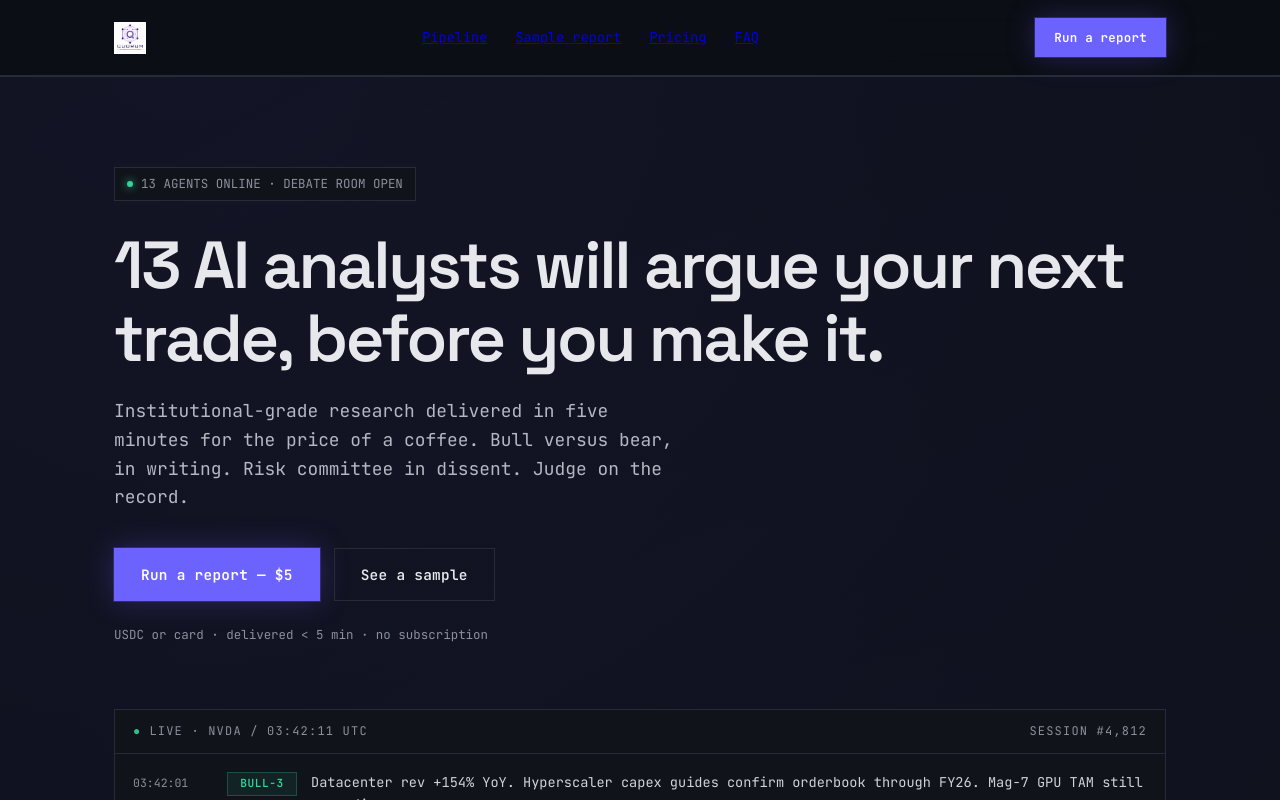
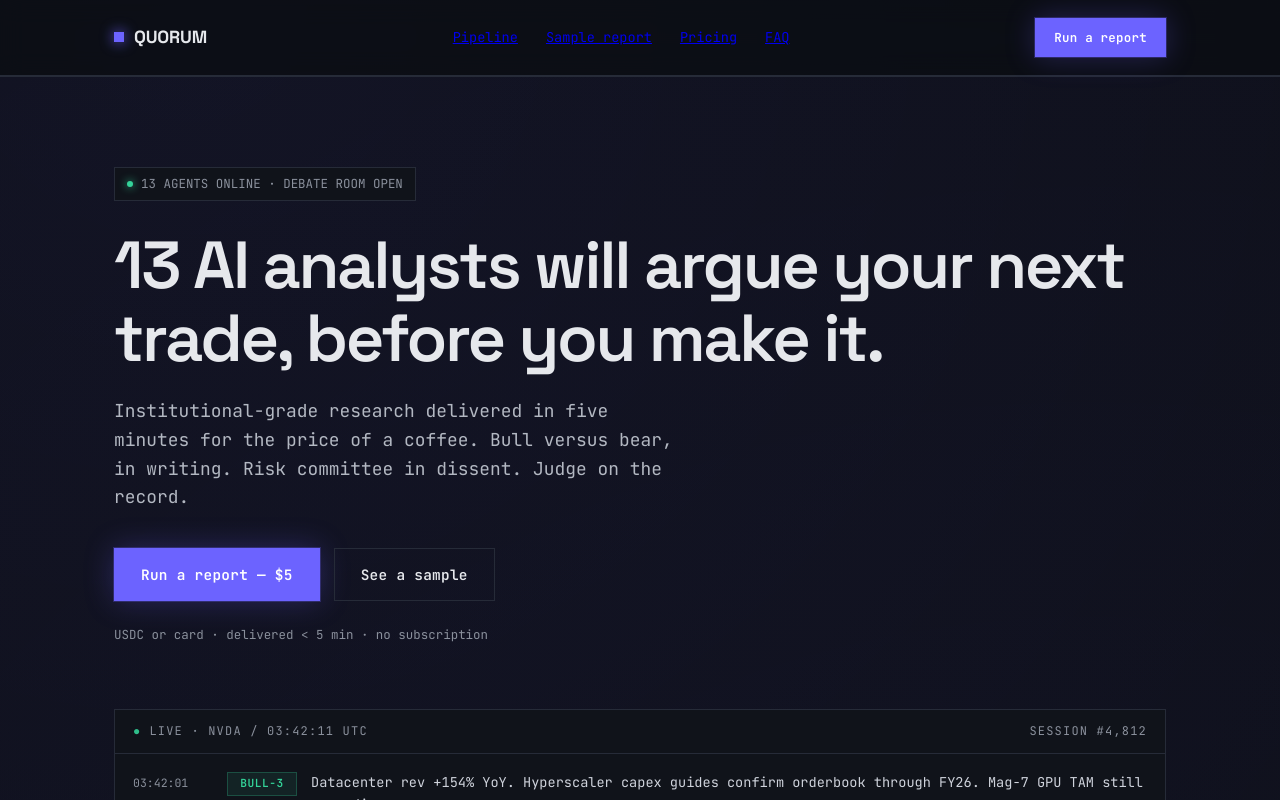
Before and after one commit to nishnarudkar/Quorum---Multi-Agent-LLM-Trading-Framework, a Next.js app in the folder frontend/: page / in a window 1280 px wide. Shown: the top 800 px of the page. Built offline with nearby package versions, Linux system fonts and the light colour scheme; no server answers.

Commit message:
style: revert image-based branding to original text-based logo

```diff
--- a/frontend/app/page.tsx
+++ b/frontend/app/page.tsx
@@ -68,8 +68,8 @@ export default function LandingPage() {
                     border-bottom: 1px solid var(--line);
                 }
                 .nav-inner { display: flex; align-items: center; justify-content: space-between; padding: 18px 24px; max-width: 1100px; margin: 0 auto; }
-                .logo { display: flex; align-items: center; gap: 10px; }
-                .logo-img { height: 32px; width: auto; object-fit: contain; }
+                .logo { display: flex; align-items: center; gap: 10px; font-family: 'Space Grotesk'; font-weight: 700; font-size: 1.1rem; letter-spacing: -0.01em; }
+                .logo-dot { width: 10px; height: 10px; background: var(--accent); box-shadow: 0 0 14px var(--accent); display: inline-block; }
                 .nav-links { display: flex; gap: 28px; font-size: .85rem; color: var(--muted); }
                 .nav-links a:hover { color: var(--text); }
                 @media(max-width: 720px) { .nav-links { display: none; } }
@@ -228,9 +228,7 @@ export default function LandingPage() {
 
             <header className="nav">
                 <div className="nav-inner">
-                    <div className="logo">
-                        <img src="/assets/Quorum_logo.png" alt="Quorum" className="logo-img" />
-                    </div>
+                    <div className="logo"><span className="logo-dot"></span>QUORUM</div>
                     <nav className="nav-links">
                         <a href="#how">Pipeline</a>
                         <a href="#sample">Sample report</a>
@@ -447,9 +445,7 @@ export default function LandingPage() {
 
             <footer>
                 <div className="wrap foot-inner">
-                    <div className="logo">
-                        <img src="/assets/Quorum_logo.png" alt="Quorum" className="logo-img" />
-                    </div>
+                    <div className="logo"><span className="logo-dot"></span>QUORUM</div>
                     <div>The glass-box research firm · © <span id="y">2025</span></div>
                     <div>Not financial advice. Markets are risky. Read the transcript.</div>
                 </div>
```
Also changed, not shown: frontend/app/report/page.tsx (+3 -8 lines), 1 other file (tests, documents, lock files or other folders).
